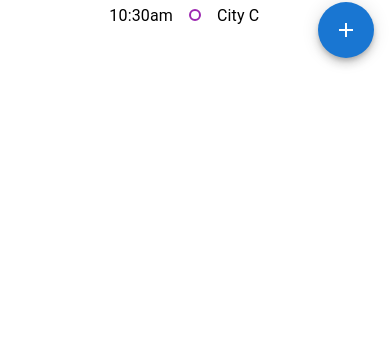
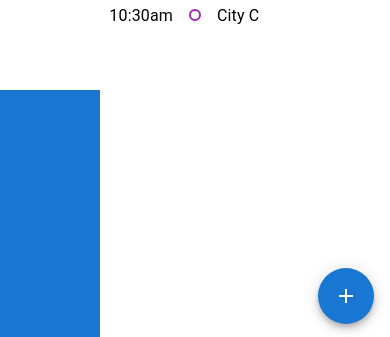
Before and after one commit to JustFelix-Dev/MUI-Components, a React (Create React App) app: page / in a window 390 px wide. Shown: the part 8087-8424 px from the top of the page. Before the commit the page ends 8177 px from the top, so only its background shows below. Built offline with nearby package versions, Linux system fonts and the light colour scheme.

Commit message:
MuiResponsiveness

```diff
--- a/src/App.tsx
+++ b/src/App.tsx
@@ -21,6 +21,7 @@
 import MuiProgress from './components/MuiProgress';
 import { MuiRadioButton } from './components/MuiRadioButton';
 import { MuiRating } from './components/MuiRating';
+import MuiResponsiveness from './components/MuiResponsiveness';
 import MuiSkeleton from './components/MuiSkeleton';
 import MuiSnackbar from './components/MuiSnackbar';
 import MuiSpeedDial from './components/MuiSpeedDial';
@@ -72,6 +73,7 @@
       <MuiLoadingBtn/>
       <MuiTab/>
       <MuiTimeLine/>
+      <MuiResponsiveness/>
     </div>
   );
 }
--- /dev/null
+++ b/src/components/MuiResponsiveness.tsx
@@ -0,0 +1,11 @@
+import { Box } from "@mui/material"
+
+const MuiResponsiveness = () => {
+  return (
+    <Box sx={{height:'250px',width:{xs:100,sm:200,md:300,lg:400,xl:500},bgcolor:'primary.main'}} >
+
+    </Box>
+  )
+}
+
+export default MuiResponsiveness
```
